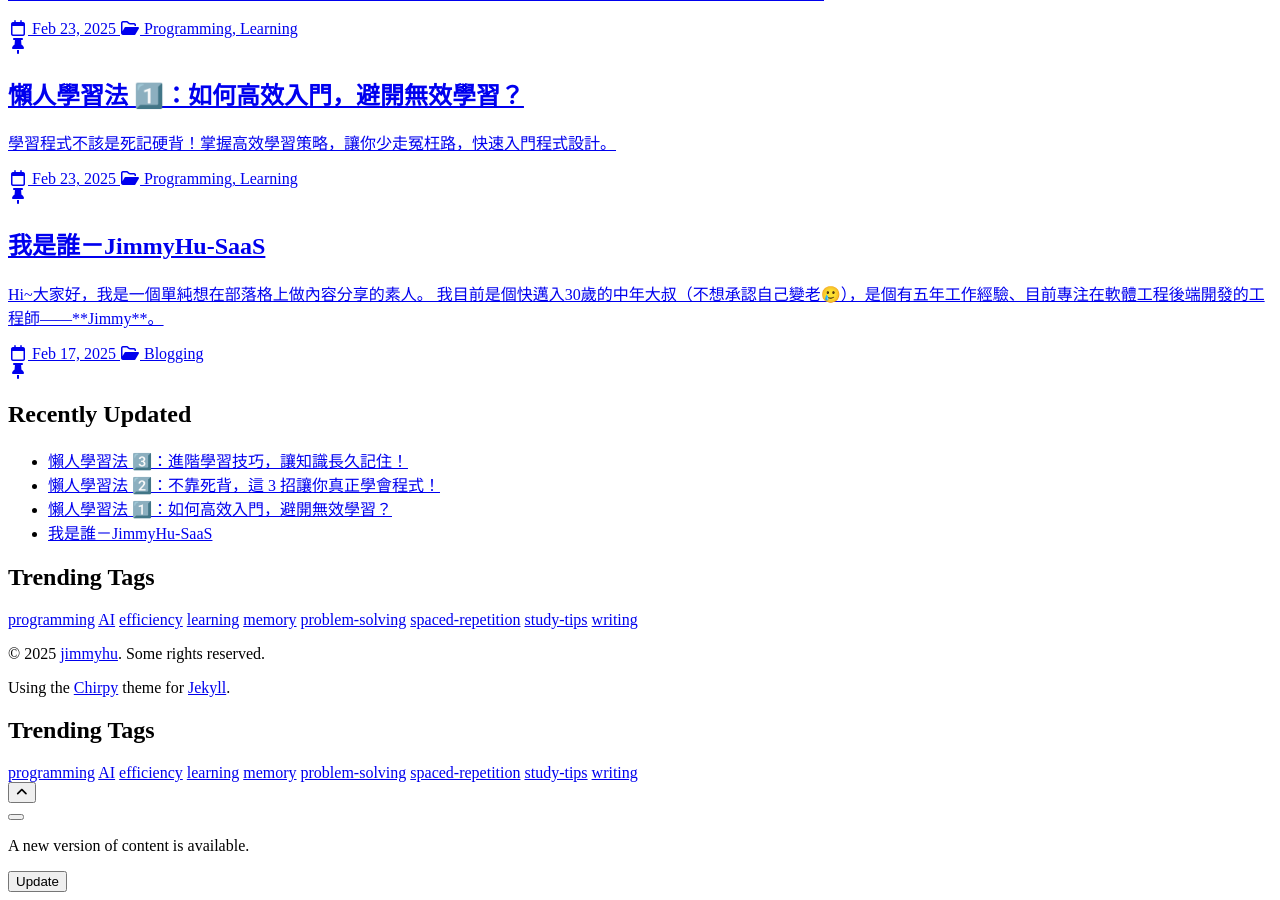
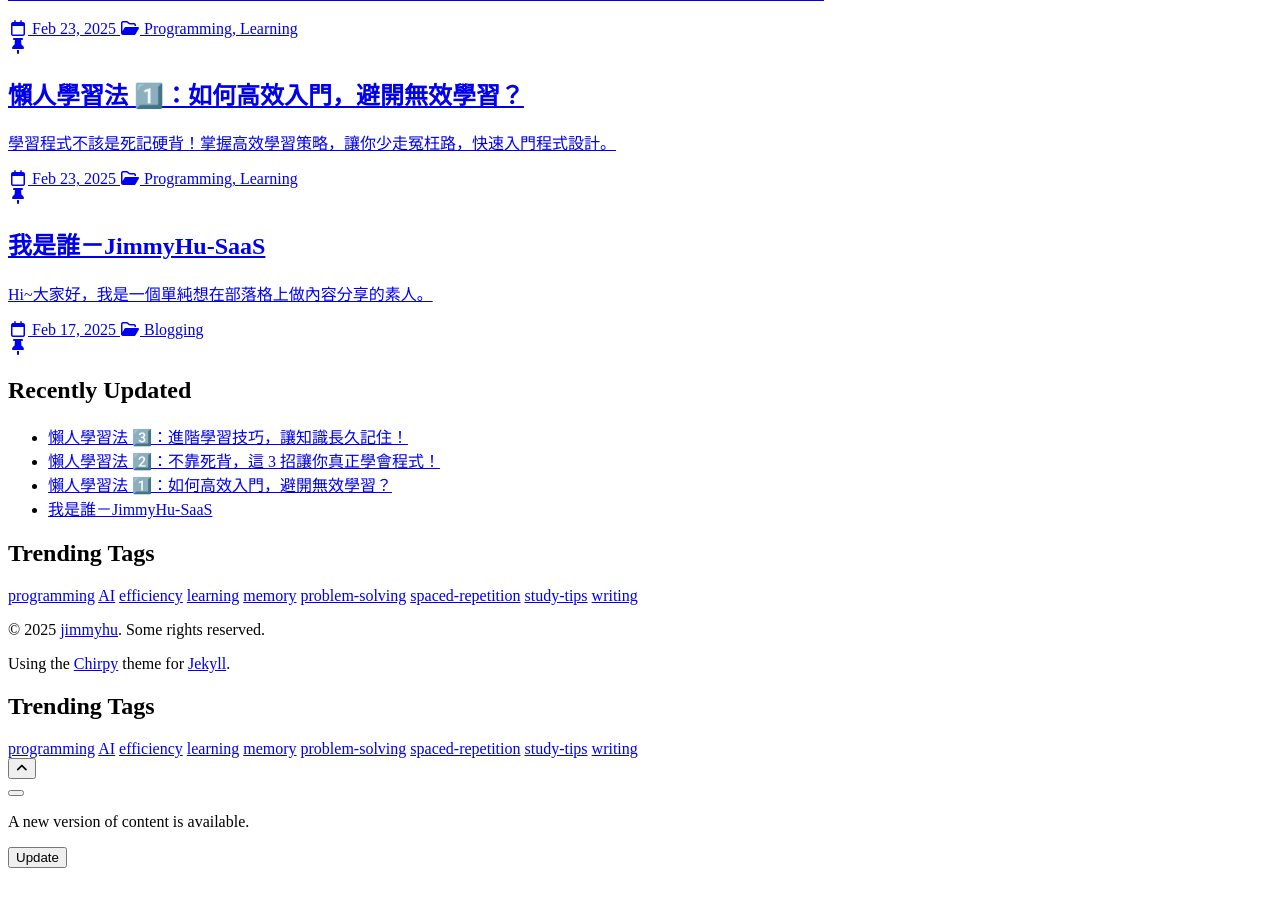
Before and after one commit to jimmyhusaas/jimmyhusaas.github.io, a Jekyll site: the page built from index.markdown, in a window 1280 px wide and 900 px high, scrolled down 667 px. Built offline with Jekyll 4.4.1, drawn with Linux system fonts in a browser that asks for light colours; cached includes are drawn as plain includes; after the commit the page ends 1543 px from its top, so only the background shows below that.

Commit message:
posts: first post adjust

```diff
--- a/_posts/2025-02-17-Who-am-I-JimmyHu-SaaS.md
+++ b/_posts/2025-02-17-Who-am-I-JimmyHu-SaaS.md
@@ -2,7 +2,6 @@
 title: 我是誰－JimmyHu-SaaS
 description: >-
   Hi~大家好，我是一個單純想在部落格上做內容分享的素人。
-  我目前是個快邁入30歲的中年大叔（不想承認自己變老🥲），是個有五年工作經驗、目前專注在軟體工程後端開發的工程師——**Jimmy**。
 author: Jimmy
 date: 2025-02-17 23:06:00 +0800
 categories: [Blogging]
@@ -11,8 +10,6 @@ pin: true
 render_with_liquid: false
 published: true
 ---
-Hi~大家好，我是一個單純想在部落格上做內容分享的素人。
-
 **簡單自我介紹**
 我目前是個快邁入30歲的中年大叔（不想承認自己變老🥲），是個有五年工作經驗、目前專注在軟體工程後端開發的工程師——**Jimmy**。
 
@@ -72,5 +69,4 @@ AI的出現，是為了讓生活更便利、解決更多問題。科技的進步
 **我的經營初衷：持續交付價值**
 我相信：**「只有大量輸出，才能驗證輸入是否真正內化。」**
 透過寫作，我不僅能與大家分享學習歷程，還能迫使自己將所學整理並深化。
-
 未來希望這裡能成為我與志同道合的朋友們互相交流與成長的地方 🚀
```
